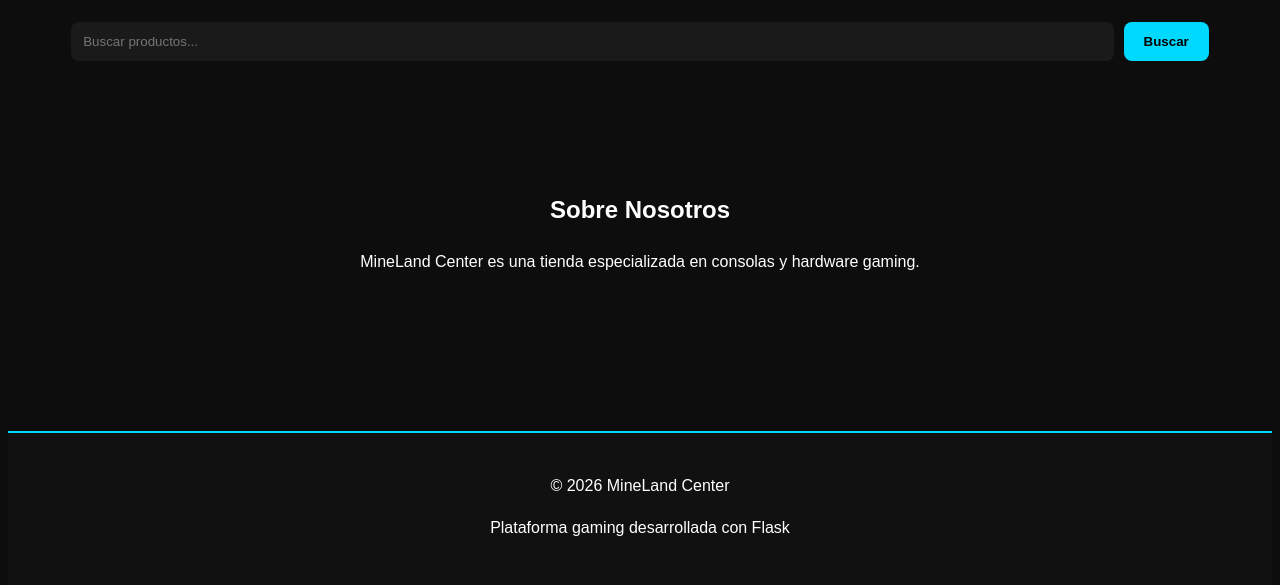
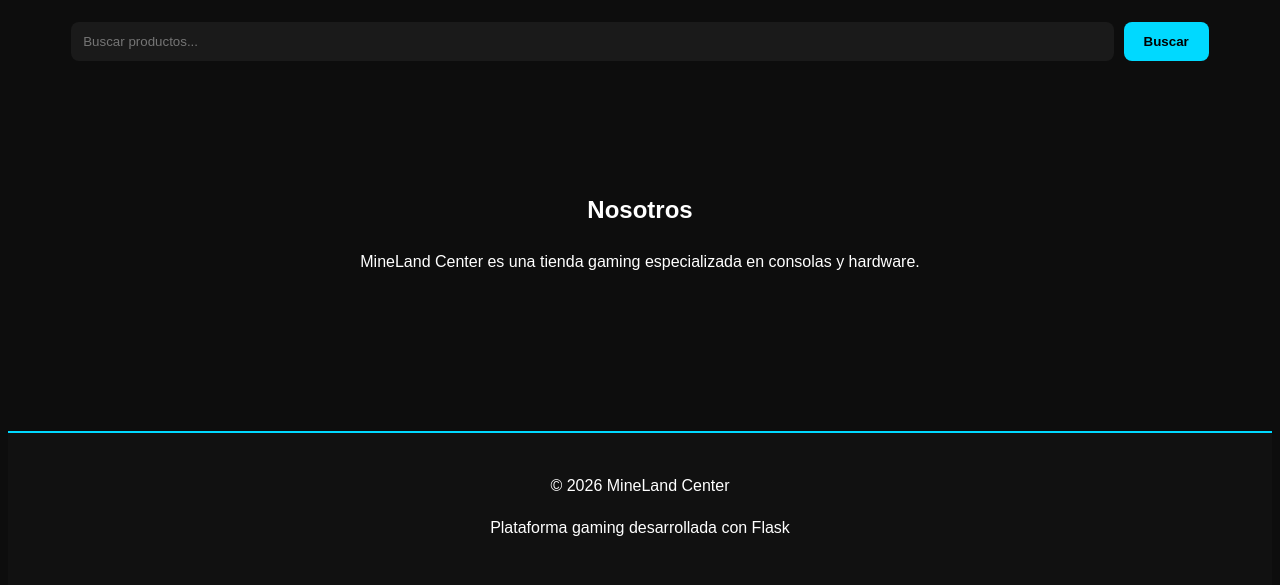
Before and after one commit to TheDark-15/Proyecto_MineLand, a Flask app: page /about in a window 1280 px wide. Shown: the part 188-773 px from the top of the page. Run offline with Flask 3, Linux system fonts and the light colour scheme.

Commit message:
Update about.html

```diff
--- a/templates/about.html
+++ b/templates/about.html
@@ -2,15 +2,15 @@
 
 {% block content %}
 
-<section class="simple-page">
+<div class="simple-page">
 
-    <h2>Sobre Nosotros</h2>
+    <h2>Nosotros</h2>
 
     <p>
-        MineLand Center es una tienda especializada
-        en consolas y hardware gaming.
+        MineLand Center es una tienda gaming
+        especializada en consolas y hardware.
     </p>
 
-</section>
+</div>
 
 {% endblock %}
```
